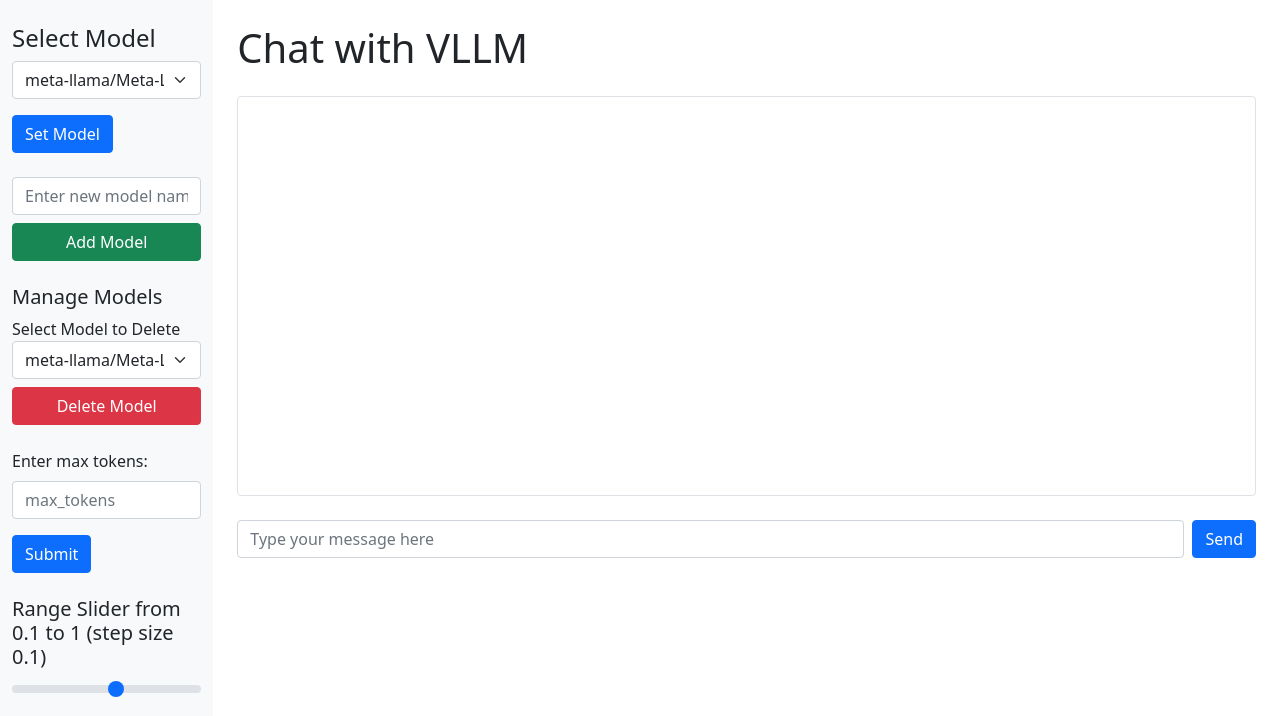
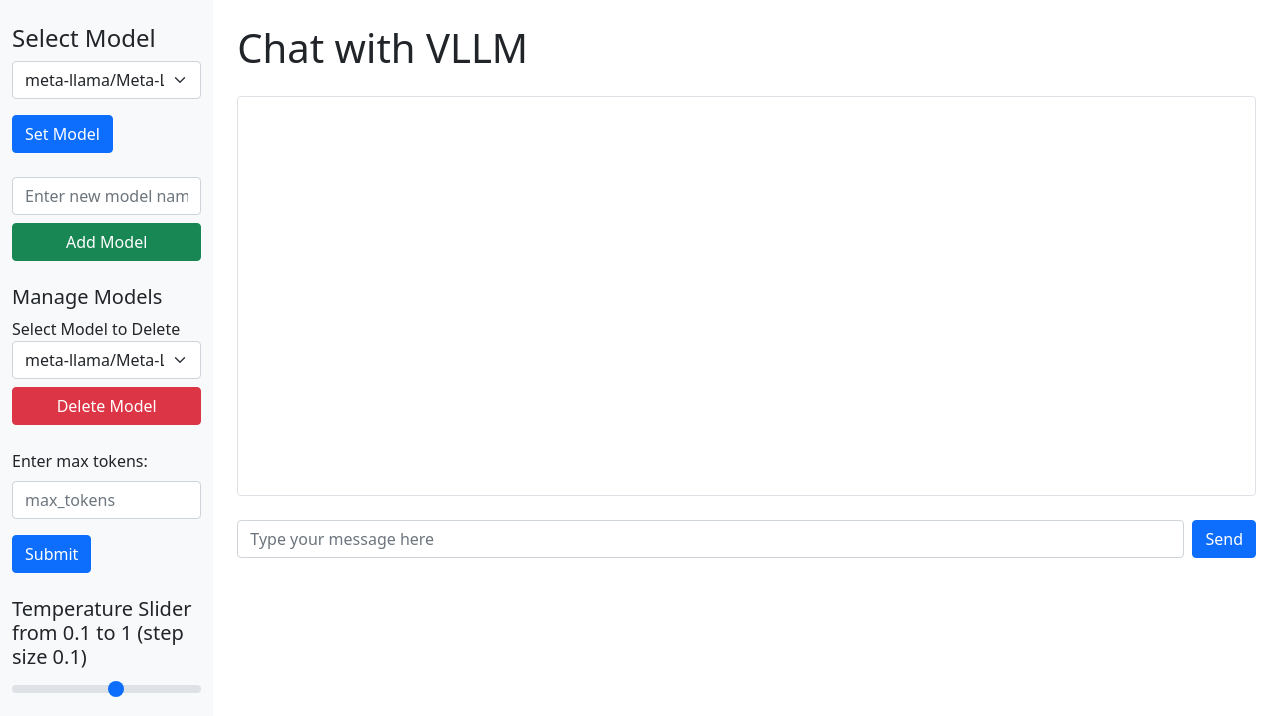
Before and after one commit to jaideepsai-narayan/Launching-Multiple-VLLMs, a Flask app: page / in a window 1280 px wide. Shown: the top 716 px of the page. Run offline with Flask 3, Linux system fonts and the light colour scheme.

Commit message:
Update check.html
added temperature silder

```diff
--- a/templates/check.html
+++ b/templates/check.html
@@ -62,7 +62,7 @@
 
             <!-- slider -->
             <div class="mt-4">
-              <h5>Range Slider from 0.1 to 1 (step size 0.1)</h5>
+              <h5>Temperature Slider from 0.1 to 1 (step size 0.1)</h5>
               <input type="range" class="form-range" id="slider" name="max_tokens" min="0.1" max="1" step="0.1" value="{{ slider_value }}">
               <div class="mt-2">
                 <p>Value: <span id="sliderValue">{{ slider_value }}</span></p>
```
